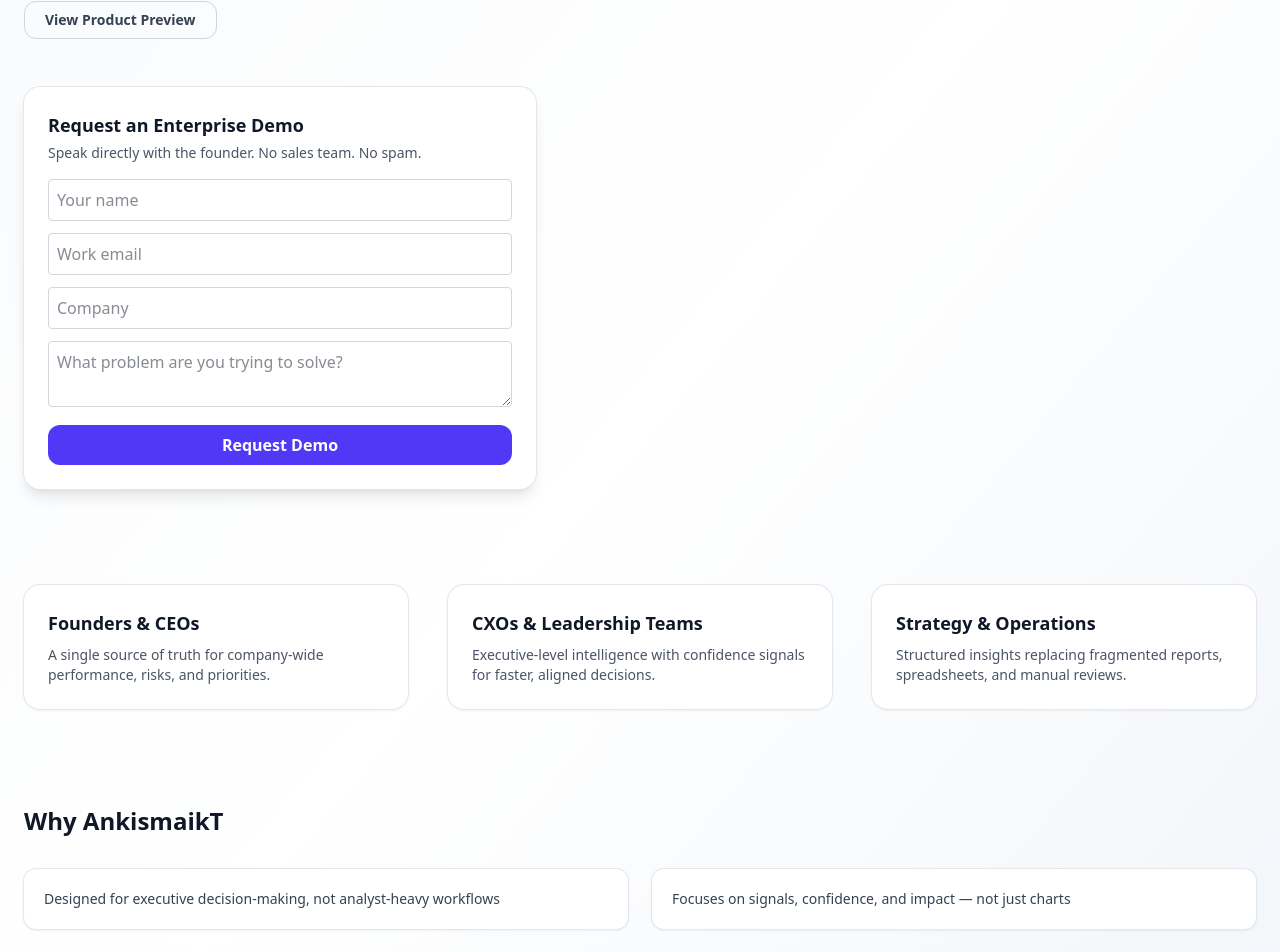
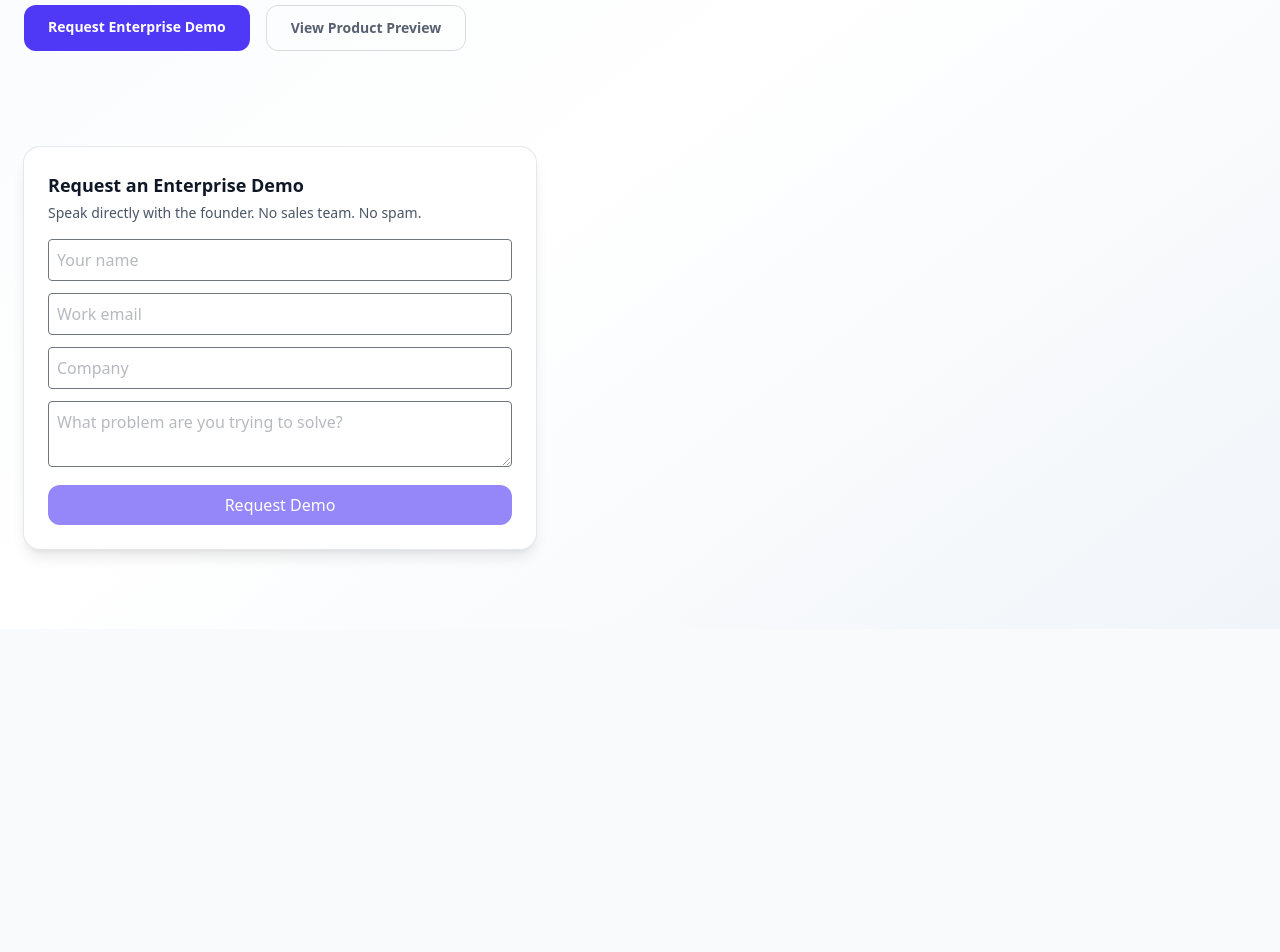
Before and after one commit to AnkismaikT/ankismaikt-enterprise-intelligence, a Next.js app: page / in a window 1280 px wide. Shown: the part 343-1295 px from the top of the page. After the commit the page ends 972 px from the top, so only its background shows below. Built offline with nearby package versions, Linux system fonts and the light colour scheme.

Commit message:
feat: enterprise landing with email demo + gated preview modal

```diff
--- a/app/page.tsx
+++ b/app/page.tsx
@@ -3,191 +3,97 @@
 import { useState } from "react";
 
 export default function HomePage() {
-  const [loading, setLoading] = useState(false);
-  const [sent, setSent] = useState(false);
-
-  async function handleSubmit(e: React.FormEvent<HTMLFormElement>) {
-    e.preventDefault();
-    setLoading(true);
-
-    const form = e.currentTarget;
-
-    await fetch("/api/request-demo", {
-      method: "POST",
-      headers: { "Content-Type": "application/json" },
-      body: JSON.stringify({
-        name: form.name.value,
-        email: form.email.value,
-        company: form.company.value,
-        message: form.message.value,
-      }),
-    });
-
-    setLoading(false);
-    setSent(true);
-    form.reset();
-  }
+  const [showPreview, setShowPreview] = useState(false);
 
   return (
-    <main className="min-h-screen bg-gradient-to-br from-slate-50 via-white to-slate-100 dark:from-slate-950 dark:via-slate-900 dark:to-slate-950 transition-colors">
+    <main className="min-h-screen bg-gradient-to-br from-slate-50 via-white to-slate-100">
       <div className="mx-auto max-w-7xl px-6 py-20">
 
         {/* HERO */}
         <section className="mb-24">
-          <h1 className="max-w-4xl text-4xl font-bold tracking-tight text-gray-900 dark:text-slate-100 sm:text-5xl">
+          <h1 className="max-w-4xl text-4xl font-bold tracking-tight text-gray-900 sm:text-5xl">
             Enterprise Intelligence for Executive Decisions
           </h1>
 
-          <p className="mt-2 text-sm text-gray-600 dark:text-slate-400">
+          <p className="mt-3 text-sm text-gray-600">
             Built for founders and leadership teams who need faster, more confident decisions.
           </p>
 
-          <p className="mt-6 max-w-3xl text-lg text-gray-600 dark:text-slate-400">
-            AnkismaikT is an enterprise intelligence platform that transforms fragmented
-            business data into clear insights, risk signals, and decision guidance for
-            leadership teams across large and growing organizations.
+          <p className="mt-6 max-w-3xl text-lg text-gray-600">
+            AnkismaikT is an enterprise intelligence platform that transforms fragmented business
+            data into clear insights, risk signals, and decision guidance for leadership teams
+            across large and growing organizations.
           </p>
 
-          {/* VIEW PRODUCT PREVIEW (STRICTLY GATED) */}
-          <div className="mt-8">
+          {/* ACTIONS */}
+          <div className="mt-8 flex gap-4">
+            <a
+              href="mailto:pradeepkishan@ankismaikt.com?subject=Enterprise%20Demo%20Request"
+              className="rounded-xl bg-indigo-600 px-6 py-3 text-sm font-semibold text-white hover:bg-indigo-700 transition"
+            >
+              Request Enterprise Demo
+            </a>
+
             <button
               type="button"
-              onClick={(e) => {
-                e.preventDefault();
-                e.stopPropagation();
-                alert(
-                  "🔒 Product preview is available during a guided enterprise demo.\n\nWe demonstrate AnkismaikT live to ensure proper context, clarity, and correct interpretation of executive signals."
-                );
-              }}
-              className="rounded-xl border border-gray-300 dark:border-slate-700 px-5 py-2 text-sm font-semibold text-gray-700 dark:text-slate-300 hover:bg-gray-50 dark:hover:bg-slate-800 transition"
+              onClick={() => setShowPreview(true)}
+              className="rounded-xl border border-gray-300 px-6 py-3 text-sm font-semibold text-gray-700 hover:bg-gray-50 transition animate-pulse"
             >
               View Product Preview
             </button>
           </div>
+        </section>
 
-          {/* ENTERPRISE DEMO FORM */}
-          <div className="mt-12 max-w-lg rounded-2xl bg-white dark:bg-slate-900 p-6 shadow-lg ring-1 ring-gray-200 dark:ring-slate-800">
-            <h3 className="text-lg font-semibold text-gray-900 dark:text-slate-200">
+        {/* DEMO FORM (OPTIONAL – KEPT AS VISUAL TRUST ELEMENT) */}
+        <section className="max-w-lg rounded-2xl bg-white p-6 shadow-lg ring-1 ring-gray-200">
+          <h3 className="text-lg font-semibold text-gray-900">
             Request an Enterprise Demo
           </h3>
 
-            <p className="mt-1 text-sm text-gray-600 dark:text-slate-400">
+          <p className="mt-1 text-sm text-gray-600">
             Speak directly with the founder. No sales team. No spam.
           </p>
 
-            {sent ? (
-              <div className="mt-4 space-y-4">
-                <p className="text-green-600 font-medium">
-                  Thanks — your request has been received.
-                </p>
-
-                <p className="text-sm text-gray-600 dark:text-slate-400">
-                  You can optionally schedule time directly using the link below.
-                </p>
-
-                <a
-                  href="https://calendly.com/pradeepkishan/enterprise-demo"
-                  target="_blank"
-                  rel="noopener noreferrer"
-                  className="inline-block rounded-xl bg-indigo-600 px-5 py-2 text-sm font-semibold text-white transition hover:bg-indigo-700"
-                >
-                  Schedule Demo Call
-                </a>
-              </div>
-            ) : (
-              <form onSubmit={handleSubmit} className="mt-4 space-y-3">
-                <input
-                  name="name"
-                  required
-                  placeholder="Your name"
-                  className="w-full rounded border border-gray-300 dark:border-slate-700 p-2 bg-transparent"
-                />
-                <input
-                  name="email"
-                  type="email"
-                  required
-                  placeholder="Work email"
-                  className="w-full rounded border border-gray-300 dark:border-slate-700 p-2 bg-transparent"
-                />
-                <input
-                  name="company"
-                  placeholder="Company"
-                  className="w-full rounded border border-gray-300 dark:border-slate-700 p-2 bg-transparent"
-                />
-                <textarea
-                  name="message"
-                  placeholder="What problem are you trying to solve?"
-                  className="w-full rounded border border-gray-300 dark:border-slate-700 p-2 bg-transparent"
-                />
-
-                <button
-                  type="submit"
-                  disabled={loading}
-                  className="w-full rounded-xl bg-indigo-600 py-2 text-white font-semibold transition hover:bg-indigo-700 disabled:opacity-60"
-                >
-                  {loading ? "Submitting…" : "Request Demo"}
+          <div className="mt-4 space-y-3 opacity-60 pointer-events-none">
+            <input className="w-full rounded border p-2" placeholder="Your name" />
+            <input className="w-full rounded border p-2" placeholder="Work email" />
+            <input className="w-full rounded border p-2" placeholder="Company" />
+            <textarea className="w-full rounded border p-2" placeholder="What problem are you trying to solve?" />
+            <button className="w-full rounded-xl bg-indigo-600 py-2 text-white">
+              Request Demo
             </button>
-              </form>
-            )}
           </div>
         </section>
+      </div>
 
-        {/* WHO IT’S FOR */}
-        <section className="mb-24 grid grid-cols-1 gap-10 md:grid-cols-3">
-          {[
-            {
-              title: "Founders & CEOs",
-              desc: "A single source of truth for company-wide performance, risks, and priorities.",
-            },
-            {
-              title: "CXOs & Leadership Teams",
-              desc: "Executive-level intelligence with confidence signals for faster, aligned decisions.",
-            },
-            {
-              title: "Strategy & Operations",
-              desc: "Structured insights replacing fragmented reports, spreadsheets, and manual reviews.",
-            },
-          ].map((item) => (
-            <div
-              key={item.title}
-              className="rounded-2xl bg-white dark:bg-slate-900 p-6 shadow-sm ring-1 ring-gray-200 dark:ring-slate-800"
-            >
-              <h3 className="text-lg font-semibold text-gray-900 dark:text-slate-200">
-                {item.title}
-              </h3>
-              <p className="mt-2 text-sm text-gray-600 dark:text-slate-400">
-                {item.desc}
+      {/* PREVIEW MODAL */}
+      {showPreview && (
+        <div className="fixed inset-0 z-50 flex items-center justify-center bg-black/50">
+          <div className="w-full max-w-md rounded-xl bg-white p-6 shadow-xl">
+            <div className="flex items-start gap-2">
+              <span className="text-lg">🔒</span>
+              <div>
+                <p className="font-semibold text-gray-900">
+                  Product preview is available during a guided enterprise demo.
+                </p>
+                <p className="mt-2 text-sm text-gray-600">
+                  We demonstrate AnkismaikT live to ensure proper context, clarity,
+                  and correct interpretation of executive signals.
                 </p>
               </div>
-          ))}
-        </section>
+            </div>
 
-        {/* WHY */}
-        <section className="mb-24">
-          <h2 className="mb-8 text-2xl font-semibold text-gray-900 dark:text-slate-200">
-            Why AnkismaikT
-          </h2>
-
-          <div className="grid grid-cols-1 gap-6 md:grid-cols-2">
-            {[
-              "Designed for executive decision-making, not analyst-heavy workflows",
-              "Focuses on signals, confidence, and impact — not just charts",
-              "Enterprise-grade UX built for clarity, restraint, and trust",
-              "Composable intelligence platform adaptable to complex organizations",
-            ].map((point) => (
-              <div
-                key={point}
-                className="rounded-xl bg-white dark:bg-slate-900 p-5 shadow-sm ring-1 ring-gray-200 dark:ring-slate-800"
+            <div className="mt-6 text-right">
+              <button
+                onClick={() => setShowPreview(false)}
+                className="text-sm font-semibold text-indigo-600 hover:underline"
               >
-                <p className="text-sm text-gray-700 dark:text-slate-300">
-                  {point}
-                </p>
+                Close
+              </button>
             </div>
-            ))}
           </div>
-        </section>
-
         </div>
+      )}
     </main>
   );
 }
```
Lines whose indentation alone changed are shown as unchanged.
